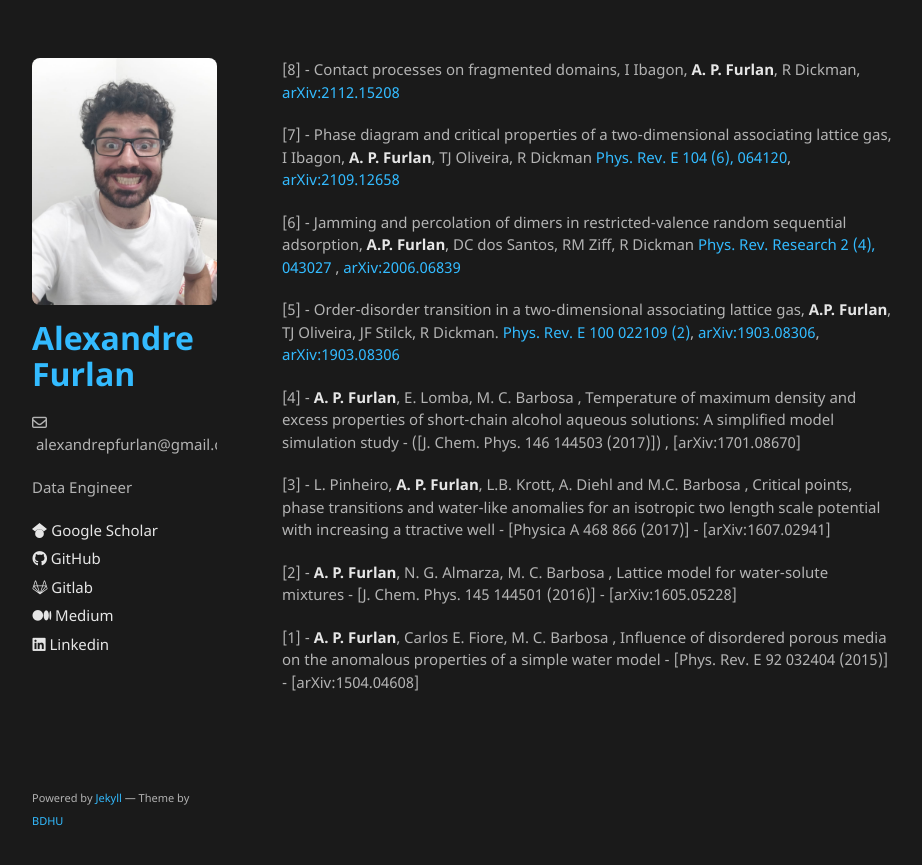
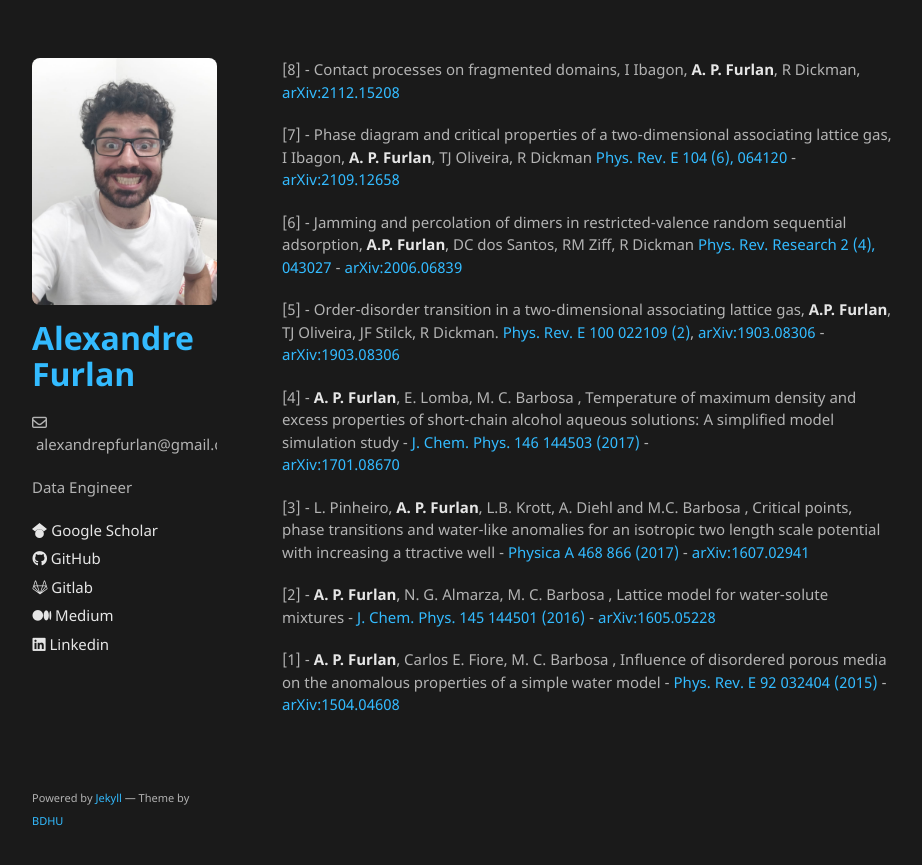
Before and after one commit to apfurlan/apfurlan.github.io, a Jekyll site: the page built from sci-pub-page.md, in a window 1280 px wide. Shown: the top 865 px of the page, without its empty margins (178-1100 px from the left). Built offline with Jekyll 4.4.1, drawn with Linux system fonts in a browser that asks for light colours; our own code applies the rules of GitHub Pages for plain Markdown files; some of the changed lines change nothing that is shown.

Commit message:
init commit

```diff
--- a/sci-pub-page.md
+++ b/sci-pub-page.md
@@ -4,29 +4,34 @@
 
 [7] - Phase diagram and critical properties of a two-dimensional associating lattice gas,
 I Ibagon, **A. P. Furlan**, TJ Oliveira, R Dickman
-[Phys. Rev. E 104 (6), 064120](https://journals.aps.org/pre/abstract/10.1103/PhysRevE.104.064120),
+[Phys. Rev. E 104 (6), 064120](https://journals.aps.org/pre/abstract/10.1103/PhysRevE.104.064120) -
 [arXiv:2109.12658](https://arxiv.org/abs/2109.12658)
 
 [6] - Jamming and percolation of dimers in restricted-valence random sequential adsorption,
 **A.P. Furlan**, DC dos Santos, RM Ziff, R Dickman
-[Phys. Rev. Research 2 (4), 043027](https://journals.aps.org/prresearch/abstract/10.1103/PhysRevResearch.2.043027)
-, [arXiv:2006.06839](https://arxiv.org/abs/2006.06839)
+[Phys. Rev. Research 2 (4), 043027](https://journals.aps.org/prresearch/abstract/10.1103/PhysRevResearch.2.043027) -
+[arXiv:2006.06839](https://arxiv.org/abs/2006.06839)
 
 [5] - Order-disorder transition in a two-dimensional associating lattice gas,
 **A.P. Furlan**, TJ Oliveira, JF Stilck, R Dickman.
 [Phys. Rev. E 100 022109 (2)](https://journals.aps.org/pre/abstract/10.1103/PhysRevE.100.022109),
-[arXiv:1903.08306](https://arxiv.org/abs/1903.08306), [arXiv:1903.08306](https://arxiv.org/abs/1903.08306)
+[arXiv:1903.08306](https://arxiv.org/abs/1903.08306) - [arXiv:1903.08306](https://arxiv.org/abs/1903.08306)
 
 [4] - **A. P. Furlan**, E. Lomba, M. C. Barbosa ,
 Temperature of maximum density and excess properties of short-chain alcohol aqueous solutions:
-A simplified model simulation study - ([J. Chem. Phys. 146 144503 (2017)]) , [arXiv:1701.08670]
+A simplified model simulation study - [J. Chem. Phys. 146 144503 (2017)](https://aip.scitation.org/doi/10.1063/1.4979806) -
+[arXiv:1701.08670](https://arxiv.org/abs/1701.08670)
 
 [3] - L. Pinheiro, **A. P. Furlan**, L.B. Krott, A. Diehl and M.C. Barbosa , Critical points, phase
 transitions and water-like anomalies for an isotropic two length scale potential with increasing a
-ttractive well - [Physica A 468 866 (2017)] - [arXiv:1607.02941]
+ttractive well - [Physica A 468 866 (2017)](https://www.sciencedirect.com/science/article/pii/S0378437116308317) -
+[arXiv:1607.02941](https://arxiv.org/abs/1607.02941)
 
 [2] - **A. P. Furlan**, N. G. Almarza, M. C. Barbosa , Lattice model for water-solute mixtures -
-[J. Chem. Phys. 145 144501 (2016)] - [arXiv:1605.05228]
+[J. Chem. Phys. 145 144501 (2016)](https://aip.scitation.org/doi/abs/10.1063/1.4964396) -
+[arXiv:1605.05228](https://arxiv.org/abs/1605.05228)
 
 [1] - **A. P. Furlan**, Carlos E. Fiore, M. C. Barbosa , Influence of disordered porous media on
-the anomalous properties of a simple water model - [Phys. Rev. E 92 032404 (2015)] - [arXiv:1504.04608]
+the anomalous properties of a simple water model -
+[Phys. Rev. E 92 032404 (2015)](https://journals.aps.org/pre/abstract/10.1103/PhysRevE.92.032404) -
+[arXiv:1504.04608](https://arxiv.org/pdf/1504.04608.pdf)
```
